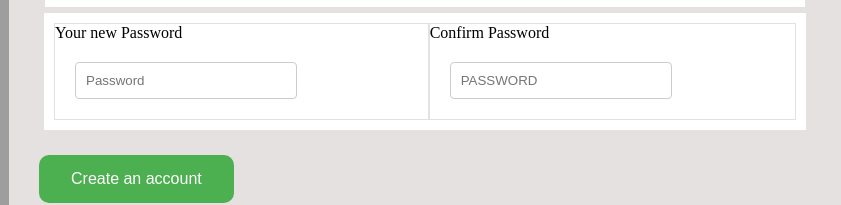
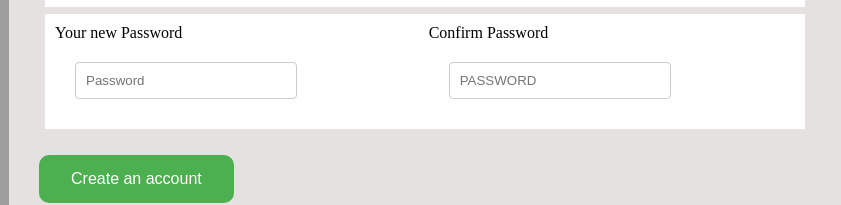
Before and after one commit to Munyangeyoelie/sigin-up, a plain HTML site: page index.html in a window 1280 px wide. Shown: the part 494-699 px from the top of the page, 439-1280 px from the left. Drawn offline with Linux system fonts and the light colour scheme; grey boxes are pictures that could not be loaded.

Commit message:
changes in styling

```diff
--- a/style.css
+++ b/style.css
@@ -61,7 +61,7 @@
   }
   .names,
   .emailphone,
-  .password > div {
+  .password  {
     padding: 0;
     border: 1px solid #e6e1e1;
     display; block:
```
